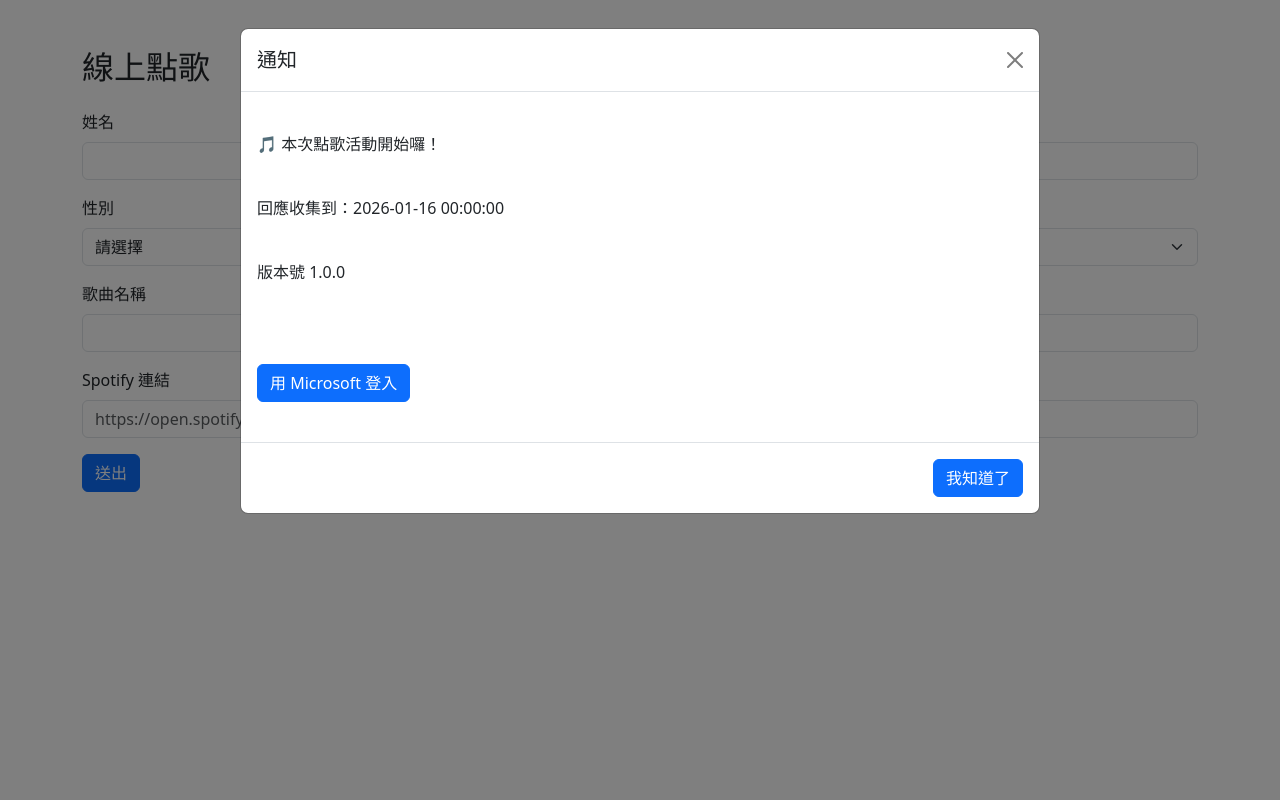
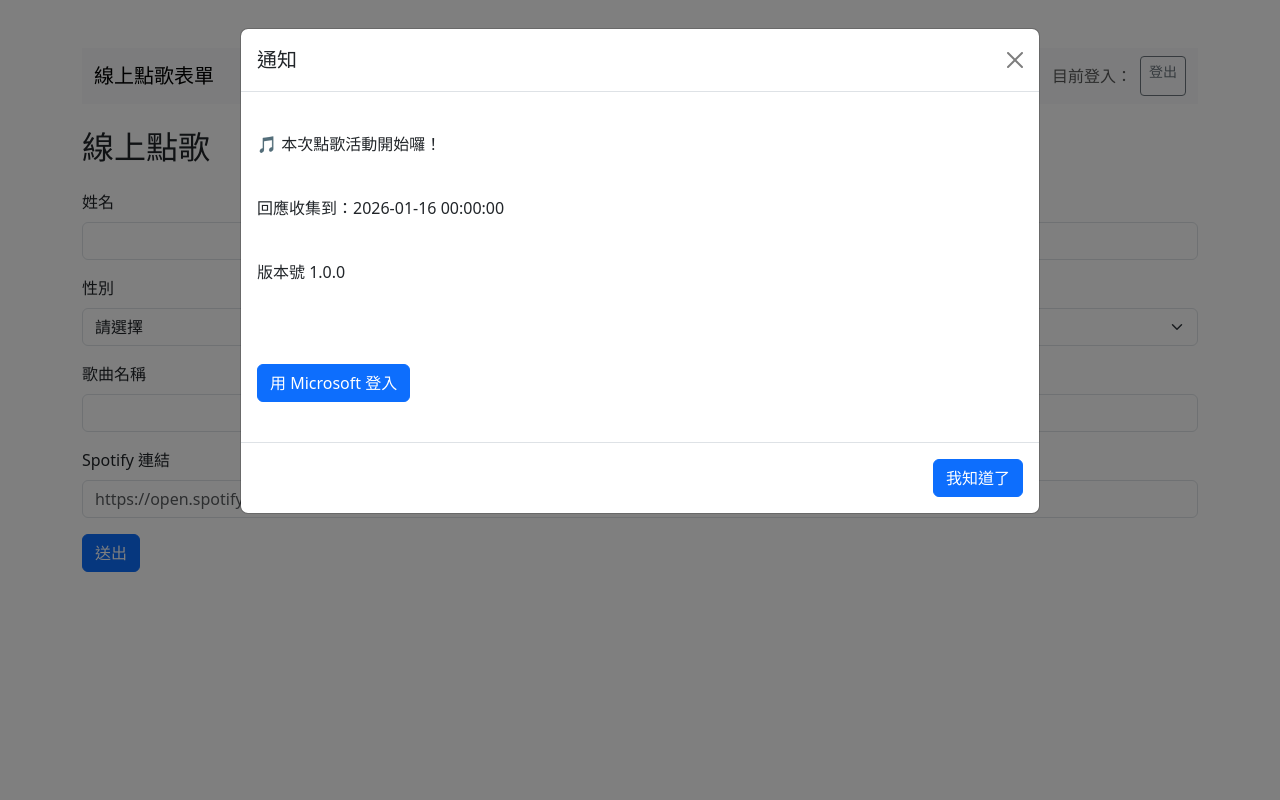
Before and after one commit to wen-ar/song_request_form, a Flask app: page / in a window 1280 px wide. Run offline with Flask 3, Linux system fonts and the light colour scheme; the visitor is signed in with stand-in values (Sample User, id 1).

Commit message:
Add navigation bar with user login/logout options

```diff
--- a/templates/index.html
+++ b/templates/index.html
@@ -7,6 +7,23 @@
   <script src="https://cdn.jsdelivr.net/npm/bootstrap@5.3.0/dist/js/bootstrap.bundle.min.js"></script>
 </head>
 <body class="container mt-5">
+
+<body class="container mt-5">
+
+  <!-- 導覽列 -->
+  <nav class="navbar navbar-expand-lg navbar-light bg-light mb-4">
+    <div class="container-fluid">
+      <a class="navbar-brand" href="{{ url_for('index') }}">線上點歌表單</a>
+      <div class="d-flex">
+        {% if session.get("user") %}
+          <span class="navbar-text me-2">目前登入：{{ session["user"]["userPrincipalName"] }}</span>
+          <a href="{{ url_for('logout') }}" class="btn btn-outline-secondary btn-sm">登出</a>
+        {% else %}
+          <a href="{{ url_for('login_microsoft') }}" class="btn btn-primary btn-sm">登入</a>
+        {% endif %}
+      </div>
+    </div>
+  </nav>
 
   <h2 class="mb-4">線上點歌</h2>
   <form id="songForm">
```
